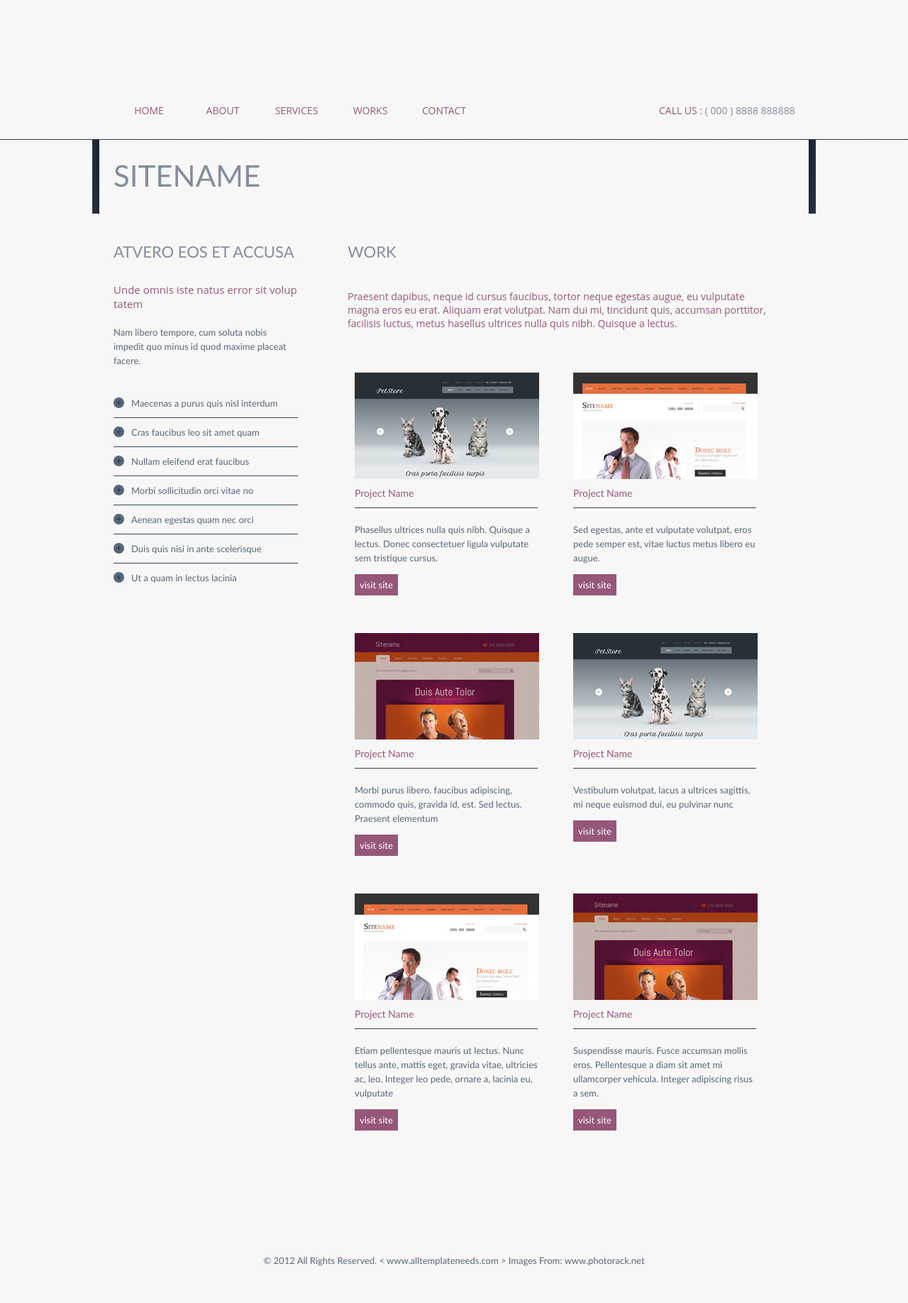
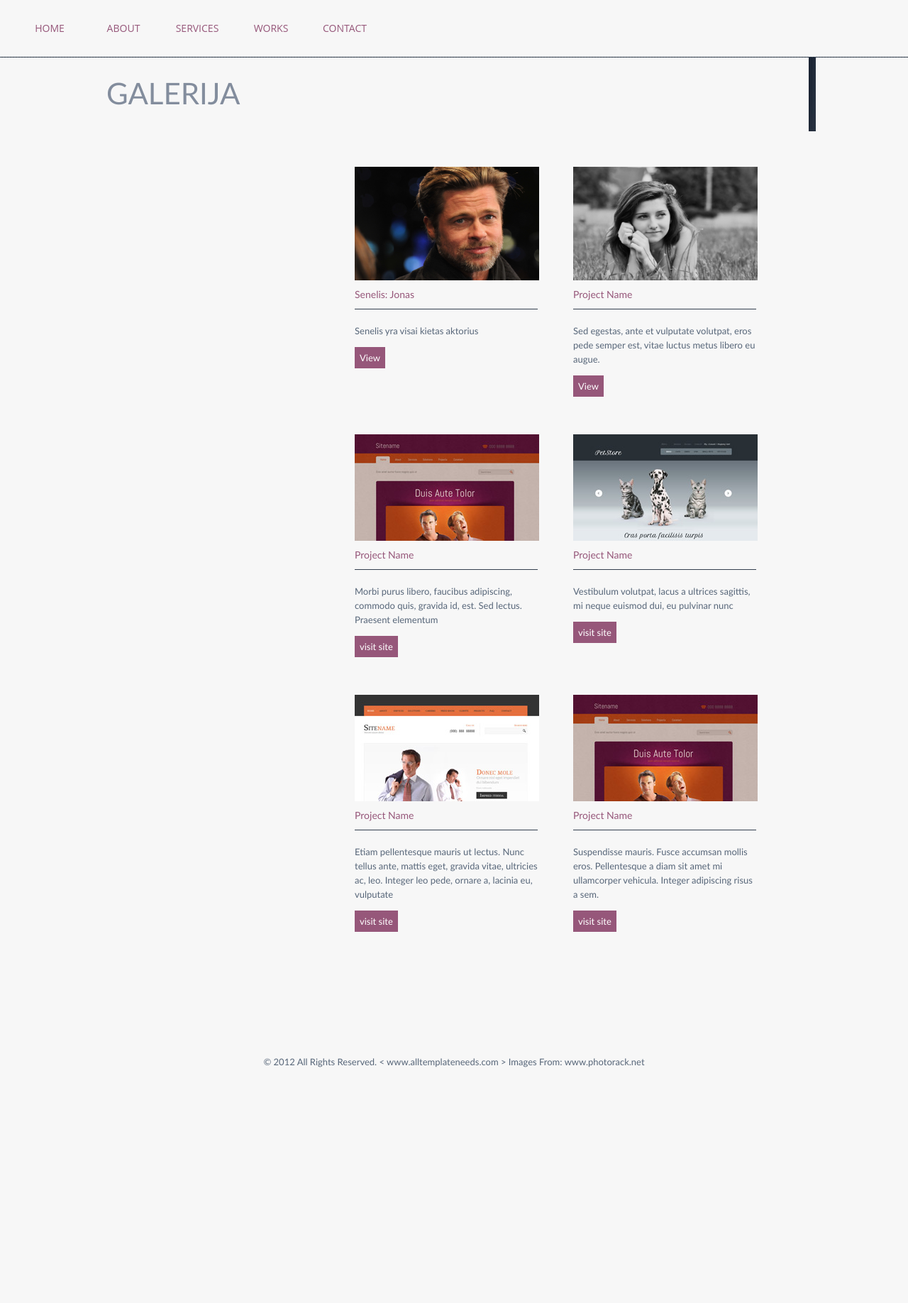
Before and after one commit to slivinskas/f_tree, a PHP site: page /galerija.html in a window 1280 px wide. Shown: the whole page at 71% size. After the commit the page ends 1504 px from the top, so only its background shows below. Run offline with PHP 8.4, Linux system fonts and the light colour scheme.

Commit message:
Labai daug naujų dizaino pakeitimų

```diff
--- a/Templates/createtree.html
+++ b/Templates/createtree.html
@@ -66,7 +66,7 @@
 <div class="clearing"></div>
 <div class="footer-wrapper">
   <div class="footer">
-    <p> © 2012 All Rights Reserved.<a href="http://www.alltemplates.com"> < www.alltemplateneeds.com ></a> Images From: <a href="http://photorack.net">www.photorack.net</a> </p>
+    <p> © 2016 All Rights Reserved F_Tree </p>
   </div>
 </div>
 </body>
--- a/Templates/css/styles.css
+++ b/Templates/css/styles.css
@@ -41,11 +41,12 @@ CSS TWEAKS
 /*-------------------------------------------------
 HEADER CLASSES
 -------------------------------------------------*/
-.menu-wrapper{width:1000px; margin:0 auto; margin-top:116px; background:#F7F7F7; overflow:hidden;}
+.
+-wrapper{width:1000px; margin:0 auto; margin-top:116px; background:#F7F7F7; overflow:hidden;}
 .menu{width:534px; float:left; margin-top:20px; margin-left:20px; margin-bottom:20px}
 .menu ul li{float:left; width:100px; margin-right:4px;}
 .menu ul li a{width:100px; height:40px; line-height:40px; display:block; font-family: 'Open Sans', sans-serif; font-size:14px; color:#96577a; text-align:center; text-transform:uppercase;}
-.menu ul li a:hover{background:##F7F7F7; color:#96577a; width:100px; height:40px;}
+.menu ul li a:hover{background:#F7F7F7; color:#96577a; width:100px; height:40px;}
 .menu ul li a.active{background:#F7F7F7; color:#96577a; width:100px; height:40px;}
 
 .call{width:194px; float:right; margin-right:17px;}
@@ -83,7 +84,7 @@ GENERAL CLASSES
 .content { overflow:hidden; font-size:13px;}
 .button-link{ }
 .button-link a{font-family: "Trebuchet MS"; text-transform:uppercase; font-size:13px; text-align:center; color:#ffffff; background:#96577a; width:90px; height:30px; line-height:30px; display:block;}
-.button-link a:hover{color:#000000; background:##F7F7F7;}
+.button-link a:hover{color:#000000; background:#F7F7F7;}
 .container{width:100%; overflow:hidden; background:#F7F7F7; padding-bottom:40px;}
 /*-------------------------------------------------
 LAYOUT CLASSS
--- a/Templates/galerija.html
+++ b/Templates/galerija.html
@@ -16,17 +16,15 @@
       <li><a href="contact.html">contact</a></li>
     </ul>
   </div>
-  <div class="call">
-    <h1>Call us :<span> ( 000 ) 8888 888888</span></h1>
-  </div>
+  <div class="call"> </div>
 </div>
 <!--- menu-wrapper div end -->
 <div class="clearing"></div>
 <div class="border-bottom"></div>
 <div class="logo-wrapper">
-  <div class="leftshadow"><img src="images/logo-wrap-left.jpg" /></div>
+  <div class="leftshadow"></div>
   <div class="logo">
-    <h1>sitename</h1>
+    <h1>Galerija</h1>
   </div>
   <div class="rightshadow"><img src="images/logo-wrap-right.jpg" /></div>
 </div>
@@ -36,44 +34,26 @@
   <div class="panel-wrapper">
     <div class="left-colum">
       <div class="panel">
-        <div class="title">
-          <h1>Atvero eos et accusa</h1>
-          <h2>Unde omnis iste natus error sit volup
-            tatem </h2>
-        </div>
+        <div class="title"> </div>
         <div class="content">
-          <p>Nam libero tempore, cum soluta nobis impedit quo minus id quod maxime placeat facere.</p>
-          <div class="right-panel">
-            <ul>
-              <li><a href="#">Maecenas a purus quis nisl interdum</a></li>
-              <li><a href="#">Cras faucibus leo sit amet quam </a></li>
-              <li><a href="#">Nullam eleifend erat faucibus </a></li>
-              <li><a href="#">Morbi sollicitudin orci vitae  no</a></li>
-              <li><a href="#">Aenean egestas quam nec orci</a></li>
-              <li><a href="#">Duis quis nisi in ante scelerisque</a></li>
-              <li class="borderNone"><a href="#">Ut a quam in lectus lacinia</a></li>
-            </ul>
-          </div>
+<div class="right-panel"> </div>
         </div>
       </div>
     </div>
     <div class="right-colum">
       <div class="portfolio">
-        <div class="title">
-          <h1>Work</h1>
-          <h2>Praesent dapibus, neque id cursus faucibus, tortor neque egestas augue, eu vulputate magna eros eu erat. Aliquam erat volutpat. Nam dui mi, tincidunt quis, accumsan porttitor, facilisis luctus, metus hasellus ultrices nulla quis nibh. Quisque a lectus.</h2>
-        </div>
+        <div class="title"> </div>
         <div class="panel marRight30">
-          <div class="content"> <img src="images/img-10.jpg" />
-            <p><span>Project Name</span></p>
-            <p>Phasellus ultrices nulla quis nibh. Quisque a lectus. Donec consectetuer ligula vulputate sem tristique cursus.</p>
-            <a href="#">visit site</a> </div>
+          <div class="content"> <img src="images/Brad-Pitt.jpg" width="260px" height="160px"/>
+            <p><span> Senelis: Jonas </span></p>
+            <p>Senelis yra visai kietas aktorius</p>
+            <a href="#">View</a> </div>
         </div>
         <div class="panel">
-          <div class="content"> <img src="images/img-11.jpg" />
+          <div class="content"> <img src="images/girl-624223_1280.jpg"  width="260px" height="160px"/>
             <p><span>Project Name</span></p>
             <p>Sed egestas, ante et vulputate volutpat, eros pede semper est, vitae luctus metus libero eu augue. </p>
-            <a href="#">visit site</a> </div>
+            <a href="#">View</a> </div>
         </div>
         <div class="panel  marRight30">
           <div class="content"> <img src="images/img-12.jpg" />
--- a/Templates/quizz3.html
+++ b/Templates/quizz3.html
@@ -62,7 +62,7 @@
 <div class="clearing"></div>
 <div class="footer-wrapper">
   <div class="footer">
-    <p> © 2012 All Rights Reserved.<a href="http://www.alltemplates.com"> < www.alltemplateneeds.com ></a> Images From: <a href="http://photorack.net">www.photorack.net</a> </p>
+    <p> © 2016 All Rights Reserved F_Tree </p>
   </div>
 </div>
 </body>
```
Also changed, not shown: Templates/Quizz4.html (+3 -5 lines), Templates/index.html (+3 -5 lines).
